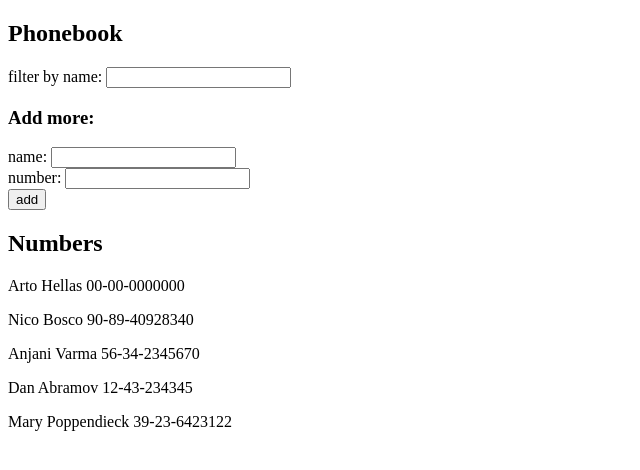
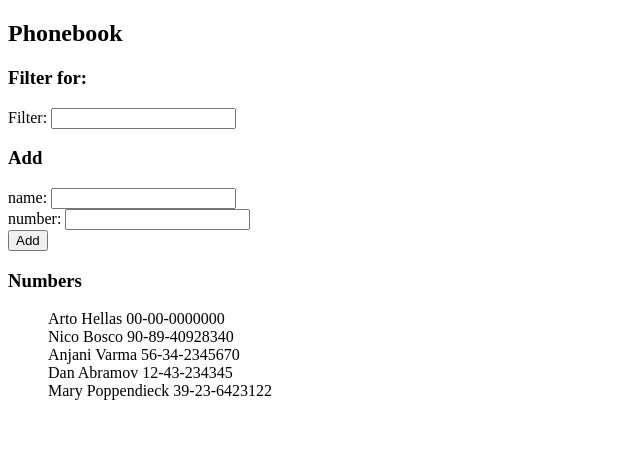
Before and after one commit to NeilAlwani/Fullstack, a React (Create React App) app: page / in a window 1280 px wide. Shown: the top 470 px of the page, without its empty margins (0-640 px from the left). Built offline with nearby package versions, Linux system fonts and the light colour scheme.

Commit message:
Complete app seperated in components, fix needed

```diff
--- a/src/App.js
+++ b/src/App.js
@@ -1,24 +1,37 @@
 import React, {useState} from 'react'
-import Course from './Components/Course'
-import Note from './Components/Note';
+import Person from "./Components/Person";
 
 const App = () => {
 
-    const [persons, setPersons] = useState([
+    const personList = [
         //dummy data to test functionality
         { name: "Arto Hellas", number: '00-00-0000000'},
         { name: 'Nico Bosco', number:'90-89-40928340'},
         { name: 'Anjani Varma', number: '56-34-2345670'},
         { name: 'Dan Abramov', number: '12-43-234345' },
         { name: 'Mary Poppendieck', number: '39-23-6423122' }
-    ])
+    ]
+
+    // States
+    const [persons, setPersons] = useState(personList)
     const [newName, setnewName] = useState('')
     const [newNumber, setnewNumber] = useState('')
     const [filterName, setfilterName] = useState('')
     const [filter, setfilter] = useState(false)
 
 
-    const addPersoon = (event) => {
+
+
+    //Event handlers
+    const handleNameChange = (event) => {
+        setnewName(event.target.value)
+    }
+
+    const handleNumberChange = (event) => {
+        setnewNumber(event.target.value)
+    }
+
+    const addPerson = (event) => {
         event.preventDefault()
 
         if (persons.map(person => person.name).includes(newName)){
@@ -35,51 +48,88 @@ const App = () => {
         setnewNumber('')
     }
 
-    const handleNameChange = (event) => {
-        setnewName(event.target.value)
-    }
-
-    const handleNumberChange = (event) => {
-        setnewNumber(event.target.value)
-    }
-
     const handleFilterName = (event) => {
         setfilterName(event.target.value)
         setfilter(true)
     }
 
+    //Components
+    const Comp1 = (props) => {
         return (
             <div>
-            <h2>Phonebook</h2>
-            <div>
-                filter by name: <input
-                                    value={filterName}
-                                    onChange={handleFilterName}/>
-            </div>
-
-            <h3>Add more: </h3>
-            <form onSubmit={addPersoon}>
+                <form onSubmit={props.addPerson}>
                     <div>
                         name: <input
-                            vlaue={newName}
-                            onChange={handleNameChange}/>
+                        value={newName}
+                        onChange={props.handleNameChange}/>
                     </div>
                     <div>
                         number: <input
                         value={newNumber}
-                            onChange={handleNumberChange}/>
+                        onChange={props.handleNumberChange}/>
                     </div>
                     <div>
-                    <button type="submit">add</button>
+                        <button type={"submit"}>Add</button>
                     </div>
                 </form>
+            </div>
+        )
 
-            <h2>Numbers</h2>
+    }
+
+    const Comp2 = (props) => {
+        const persons = props.persons
+        return(
             <div>
-                {filter
+                <ul>
+                    {persons.map(person => <Person key={person.name} person={person}/>)}
+                </ul>
+            </div>
+        )
+    }
+
+    const Comp3 = (props) => {
+
+        const handleChange = (e) => {
+            props.handleFilterName(e.target.value)
+        }
+        const filterName = props.filterName
+
+        return(
+            <div>
+                Filter: <input
+                    value={filterName}
+                    onChange={handleChange}/>
+
+            </div>
+        )
+    }
+
+    //functions
+    filter
         ? persons.filter(person => person.name.toLowerCase().indexOf(filterName.toLowerCase()) >=0).map(person => <p key={person.name}>{person.name} {person.number}</p> )
         : persons.map(person => <p key={person.name}>{person.name} {person.number}</p>)
-                }
+
+
+    return (
+        <div>
+            <h2>Phonebook</h2>
+            <h3>Filter for:</h3>
+            <Comp3
+                filterName={filterName}
+                filter={filter}
+                handleFilterName={handleFilterName}/>
+
+            <h3>Add</h3>
+            <Comp1
+                addPerson={addPerson}
+                handleNameChange={handleNameChange}
+                handleNumberChange={handleNumberChange}/>
+
+            <h3>Numbers</h3>
+            <Comp2 persons={persons}/>
+            <div>
+
             </div>
         </div>
     )
--- /dev/null
+++ b/src/Components/Person.js
@@ -0,0 +1,15 @@
+import React, { Component } from 'react'
+import Personform from "./Personform";
+
+const Person = (props) => {
+
+    const {name, number} = props.person
+
+    return (
+        <div>
+            {name} {number}
+        </div>
+    )
+}
+
+export default Person
--- /dev/null
+++ b/src/Components/Personform.js
@@ -0,0 +1,28 @@
+// import React, { Component } from 'react'
+// import { useState } from 'react'
+//
+// const Personform = (props) => {
+//
+//     return (
+//         <div>
+//             <h3>Add more: </h3>
+//             <form onSubmit={props.addEvent}>
+//             <div>
+//                 name: <input
+//                         vlaue={newName}
+//                         onChange={handleNameChange}/>
+//             </div>
+//             <div>
+//                 number: <input
+//                         value={newNumber}
+//                         onChange={handleNumberChange}/>
+//             </div>
+//             <div>
+//                 <button type="submit">add</button>
+//             </div>
+//             </form>
+//         </div>
+//     )
+// }
+//
+// export default Personform
--- a/src/index.js
+++ b/src/index.js
@@ -23,7 +23,8 @@ const notes = [
 ]
 
 
+
 ReactDOM.render(
-    <App/>,
+    <App />,
   document.getElementById('root')
 );
```
Also changed, not shown: src/Components/Filter.js (added, +22 -0 lines), src/Components/Persons.js (added, +15 -0 lines), src/Components/Phonebook.js (added, +10 -0 lines). Lines whose indentation alone changed are shown as unchanged.
